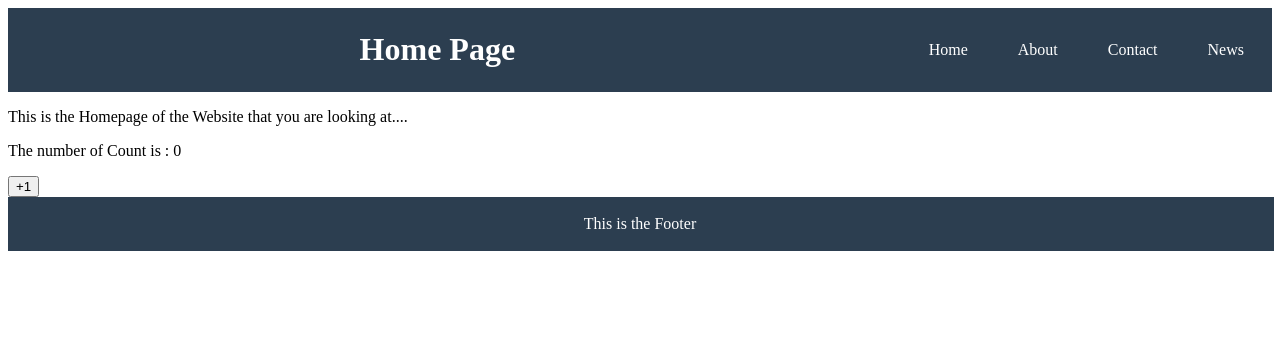
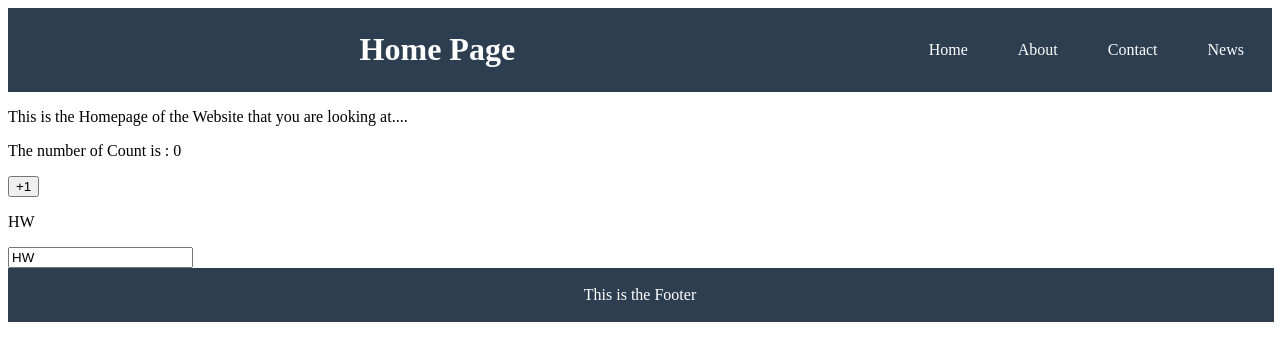
Before and after one commit to Mustafa12315/Svelte1, a SvelteKit app in the folder my-first-svelte/: page / in a window 1280 px wide. Shown: the top 360 px of the page. Built offline with nearby package versions, Linux system fonts and the light colour scheme.

Commit message:
Binding the value input value attribute

```diff
--- /dev/null
+++ b/my-first-svelte/src/lib/TextInput.svelte
@@ -0,0 +1,6 @@
+<script>
+    let myText = "HW";
+
+</script>
+<p>{myText}</p>
+<input type="text" bind:value={myText}>
--- a/my-first-svelte/src/routes/+page.svelte
+++ b/my-first-svelte/src/routes/+page.svelte
@@ -1,9 +1,11 @@
 <script>
     import Header from "$lib/Header.svelte";
     import Counter from "../lib/Counter.svelte";
+    import TextInput from "../lib/TextInput.svelte";
 </script>
 
 
 <Header headingTitle="Home Page" />
 <p>This is the Homepage of the Website that you are looking at....</p>
 <Counter />
+<TextInput />
```
